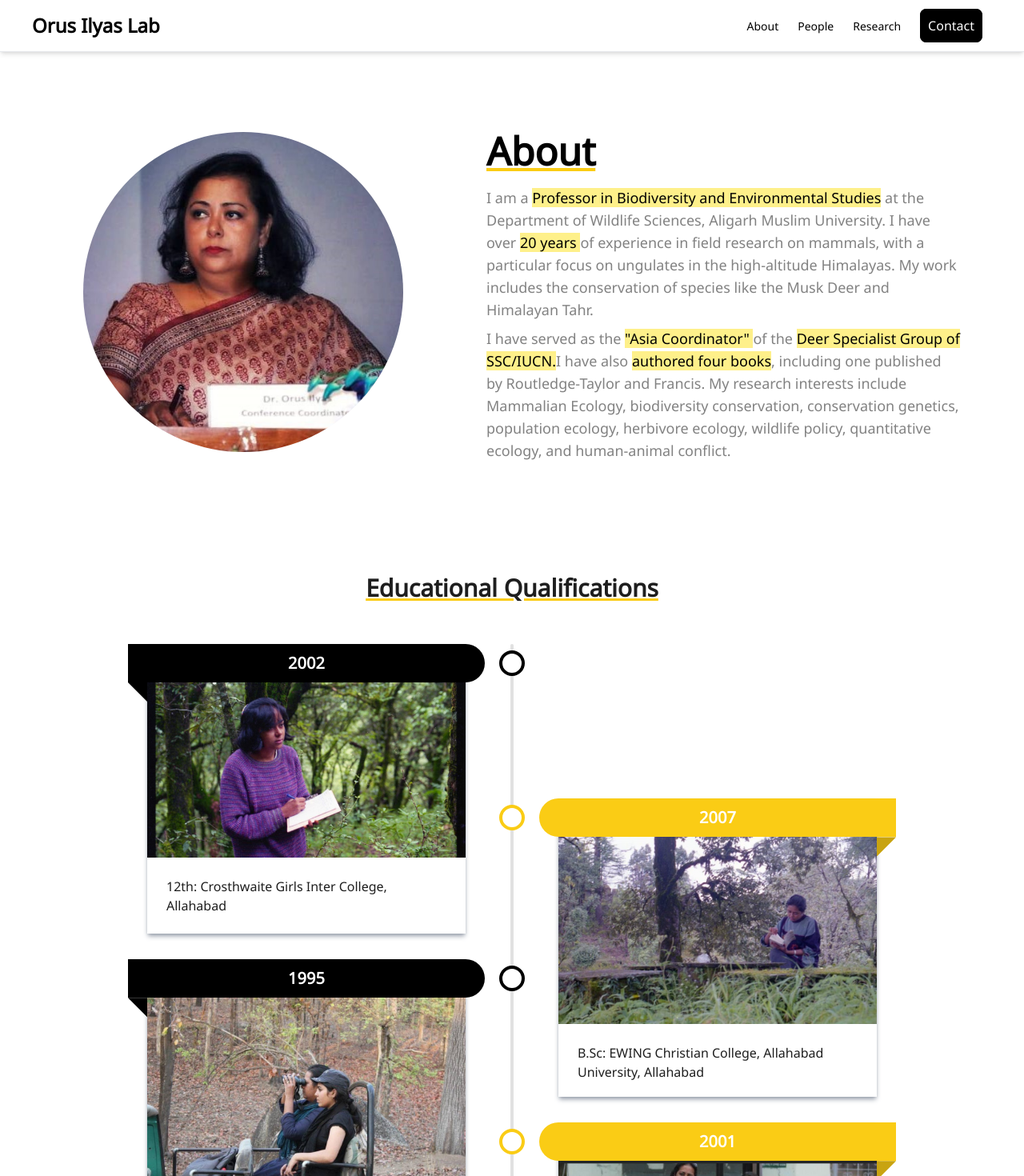
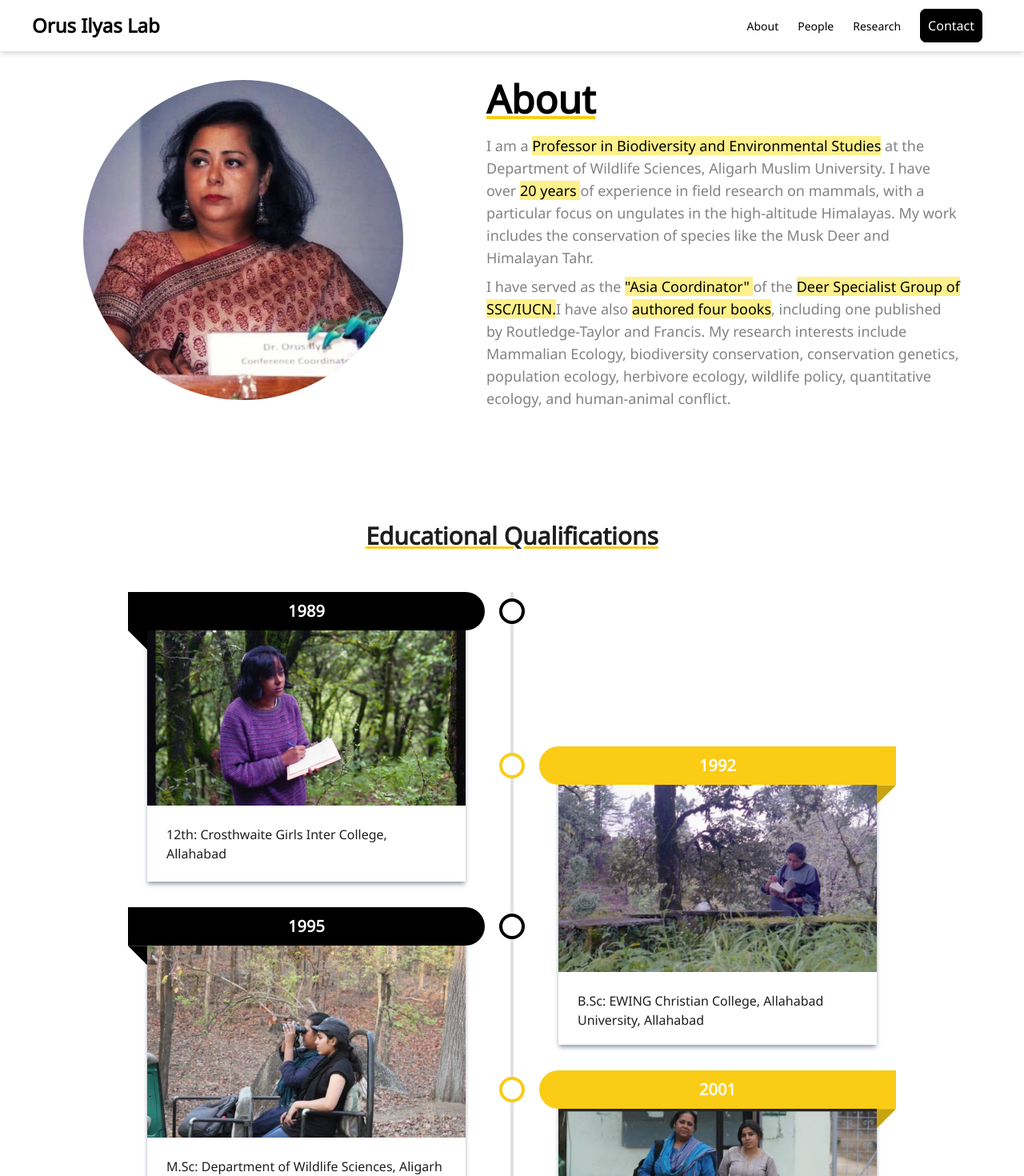
Before and after one commit to NmnSach/OrusLab, a Next.js app in the folder frontend/: page /about in a window 1280 px wide. Shown: the top 1470 px of the page at 80% size. Built offline with nearby package versions, Linux system fonts and the light colour scheme.

Commit message:
Fixed Nav, Added Animation to hero

```diff
--- /dev/null
+++ b/frontend/app/components/Animation.jsx
@@ -0,0 +1,38 @@
+"use client";
+
+import React, { useEffect } from 'react'
+import AOS from 'aos';
+import 'aos/dist/aos.css';
+import Image from 'next/image';
+
+const Animation = () => {
+    useEffect(() => {
+        AOS.init({
+            duration: 1000,
+            once: false,
+        })
+    }, [])
+    return (
+        <div className='flex justify-center items-center mt-16' data-aos="fade-up">
+            <div >
+                <Image
+                    className=''
+                    src="/deer-6.png"
+                    width={1400}
+                    height={700}
+                    alt="Hero Image"
+                />
+
+                {/* <div className='absolute inset-0 flex items-end justify-end p-5'>
+                        <h1 className='text-lg font-bold sm:text-5xl text-right text-white drop-shadow-[0_1.2px_1.2px_rgba(0,0,0,1)]'>
+                            Observing Wildlife,<br /> Understanding Roles
+                        </h1>
+                    </div> */}
+            </div>
+        </div>
+
+    )
+}
+
+
+export default Animation
--- a/frontend/app/components/Hero.jsx
+++ b/frontend/app/components/Hero.jsx
@@ -1,27 +1,14 @@
 import React from 'react'
 import Image from 'next/image'
 import Tile from './Tile'
+import Animation from './Animation'
 
 const Hero = () => {
     return (
+
         <>
-            <div className='flex justify-center items-center'>
-                <div className='relative'>
-                    <Image
-                        className=''
-                        src="/deer-6.png"
-                        width={1400}
-                        height={700}
-                        alt="Hero Image"
-                    />
 
-                    {/* <div className='absolute inset-0 flex items-end justify-end p-5'>
-                        <h1 className='text-lg font-bold sm:text-5xl text-right text-white drop-shadow-[0_1.2px_1.2px_rgba(0,0,0,1)]'>
-                            Observing Wildlife,<br /> Understanding Roles
-                        </h1>
-                    </div> */}
-                </div>
-            </div>
+            <Animation />
 
             <div className='lg:m-20 md:m-10 sm:m-6'>
 
--- a/frontend/app/components/Nav.jsx
+++ b/frontend/app/components/Nav.jsx
@@ -8,7 +8,7 @@ const Nav = () => {
     const [isMenuOpen, setIsMenuOpen] = useState(false);
 
     return (
-        <div className='flex justify-between items-center border-b-[1px] border-gray-200 py-4 shadow-md'>
+        <div className='fixed top-0 left-0 right-0 z-50 flex justify-between items-center border-b-[1px] border-gray-200 py-4 shadow-md bg-white'>
             <div className='ml-4 sm:ml-10 font-bold text-xl sm:text-2xl cursor-pointer'>
                 <Link href="/">Orus Ilyas Lab</Link>
             </div>
--- a/frontend/app/components/Timeline.jsx
+++ b/frontend/app/components/Timeline.jsx
@@ -15,7 +15,7 @@ const Timeline = () => {
             <ul>
                 <li className='hover:scale-105 transition-all duration-500 cursor-pointer shadow-md shadow-gray-400' style={{ "--accent-color": "#000000" }}>
 
-                    <div className="date">2002</div>
+                    <div className="date">1989</div>
                     <div className='flex justify-center items-center'>
                         <Image
                             src='/prof-1.jpg'
@@ -28,7 +28,7 @@ const Timeline = () => {
                     {/* <div ="descr">Lorem ipsum, dolor sit amet consectetur adipisicing elit. Quas itaque hic quibusdam fugiat est numquam harum, accusamus suscipit consequatur laboriosam!</div> */}
                 </li>
                 <li className='hover:scale-105 transition-all duration-500 cursor-pointer shadow-md shadow-gray-400' style={{ "--accent-color": "#facc15" }}>
-                    <div className="date">2007</div>
+                    <div className="date">1992</div>
                     <div className='flex justify-center items-center'>
                         <Image
                             src='/prof-2.jpg'
--- a/frontend/package.json
+++ b/frontend/package.json
@@ -9,6 +9,7 @@
     "lint": "next lint"
   },
   "dependencies": {
+    "aos": "^2.3.4",
     "next": "14.2.3",
     "next-sanity": "^9.3.9",
     "react": "^18",
```
Also changed, not shown: 1 other file (tests, documents, lock files or other folders).
